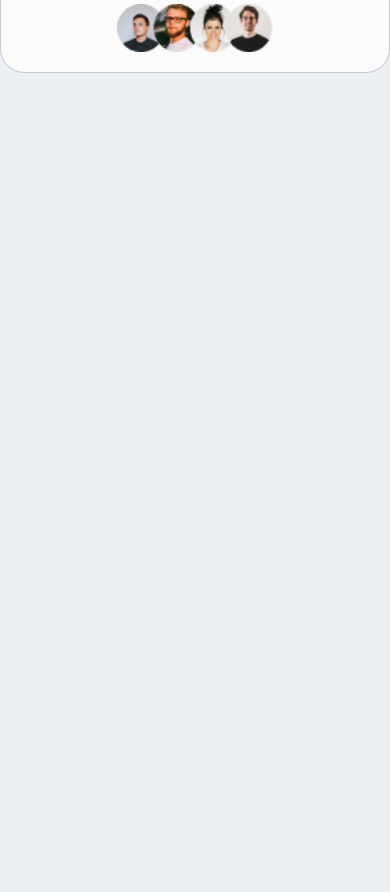
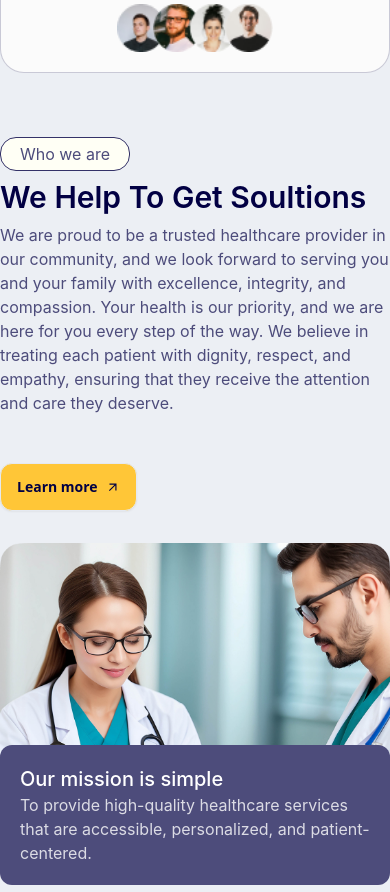
Before and after one commit to ShopnilIsCoding/Healthcare-Landing-page, a React (Vite) app: page / in a window 390 px wide. Shown: the part 1160-2052 px from the top of the page. Before the commit the page ends 1233 px from the top, so only its background shows below. Built offline with nearby package versions, Linux system fonts and the light colour scheme.

Commit message:
Mission section done and fully responsive

```diff
--- a/src/App.jsx
+++ b/src/App.jsx
@@ -1,6 +1,7 @@
 
 import Banner from './Components/Banner/Banner'
 import Navbar from './Components/Navbar/Navbar'
+import OurMission from './Components/OurMission/OurMission'
 import Stats from './Components/Stats/Stats'
 import './index.css'
 
@@ -13,6 +14,7 @@ function App() {
      <Navbar></Navbar>
      <Banner></Banner>
      <Stats></Stats>
+     <OurMission></OurMission>
     </div>
     </div>
   )
--- /dev/null
+++ b/src/Components/OurMission/OurMission.jsx
@@ -0,0 +1,29 @@
+import { MdArrowOutward } from "react-icons/md";
+import missionImg from "../../assets/Rectangle 24.png";
+
+
+const OurMission = () => {
+    return (
+        <div className="container mx-auto flex flex-col lg:flex-row lg:my-40 my-16 justify-between gap-8">
+            <div className="lg:w-[35%]">
+                <p className="text-sub font-inter rounded-2xl px-2 py-1 border border-[#343268] bg-[#FFFFF5] w-[130px] text-center">Who we are</p>
+                <h1 className="text-core text-3xl lg:text-5xl lg:max-w-md font-inter font-semibold mt-2 lg:mt-5">We Help To Get Soultions</h1>
+                <p className="text-sub font-inter mt-2 lg:mt-5 max-w-lg">
+                We are proud to be a trusted healthcare provider in our community, and we look forward to serving you and your family with excellence, integrity, and compassion. Your health is our priority, and we are here for you every step of the way. We believe in treating each patient with dignity, respect, and empathy, ensuring that they receive the attention and care they deserve.
+                </p>
+                <button className="flex justify-center rounded-xl items-center btn bg-highlight text-core text-inter mt-12 hover:bg-core hover:text-highlight"><span>Learn more</span><MdArrowOutward /></button>
+            </div>
+            <div className="lg:w-[55%]">
+                <div className="relative flex justify-end">
+                    <img className="" src={missionImg} alt="" />
+                    <div className="absolute z-50 bg-sub font-inter lg:px-[30px] lg:py-[40px] p-5 rounded-xl lg:rounded-3xl lg:-bottom-[10%] md:bottom-[5%] -bottom-[20%] lg:left-[10%] md:left-[50%] left-0 -translate-x-[0%] md:-translate-x-[25%] lg:-translate-x-0 lg:max-w-[390px]">
+                    <h3 className="text-[#FFFFFF] lg:mb-2 font-medium lg:text-2xl text-xl">Our mission is simple</h3>
+                    <p className="text-[#FFFFFFCC]">To provide high-quality healthcare services that are accessible, personalized, and patient-centered.</p>
+                    </div>
+                </div>
+            </div>
+        </div>
+    );
+};
+
+export default OurMission;
--- a/tailwind.config.js
+++ b/tailwind.config.js
@@ -8,7 +8,8 @@ export default {
     extend: {},
     colors:{
       core:"#020043",
-      sub:"#4D4C7B"
+      sub:"#4D4C7B",
+      highlight:"#FFC637"
     }
   },
   plugins: [require('daisyui')],
```
